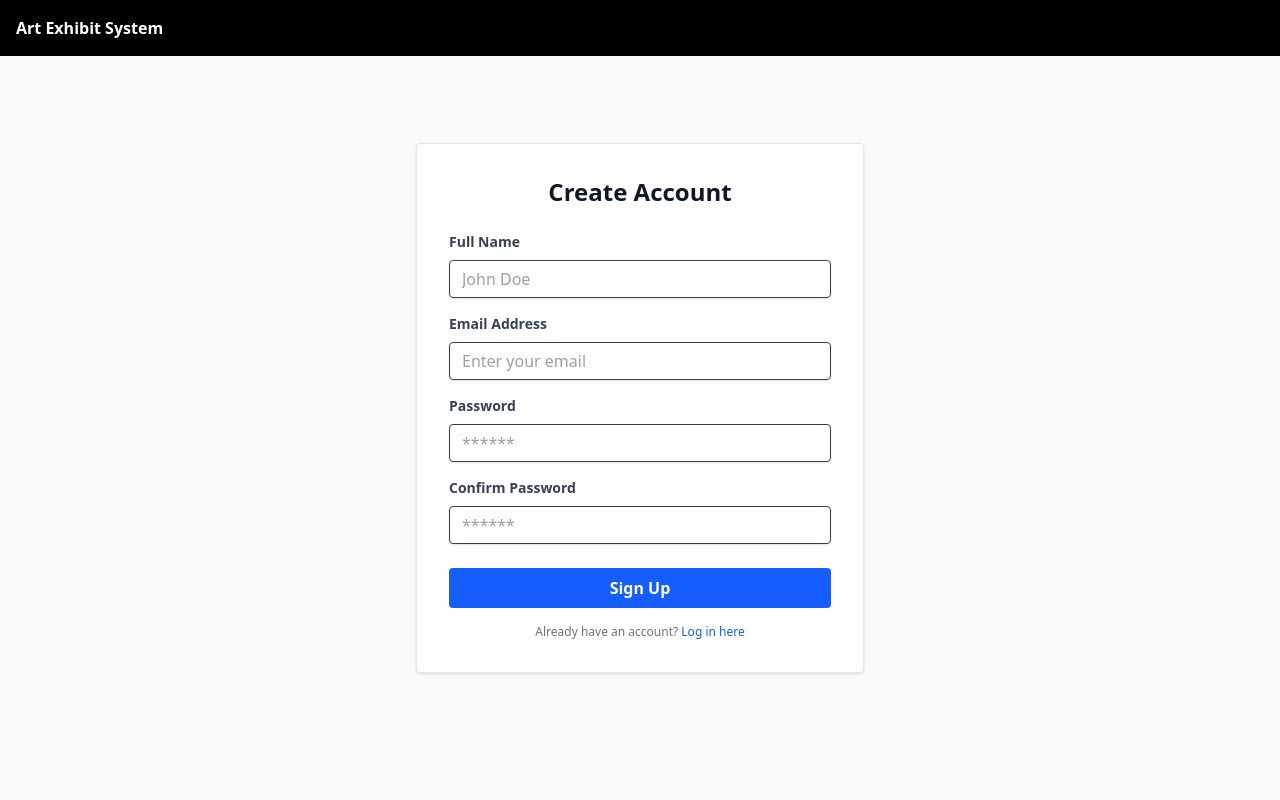
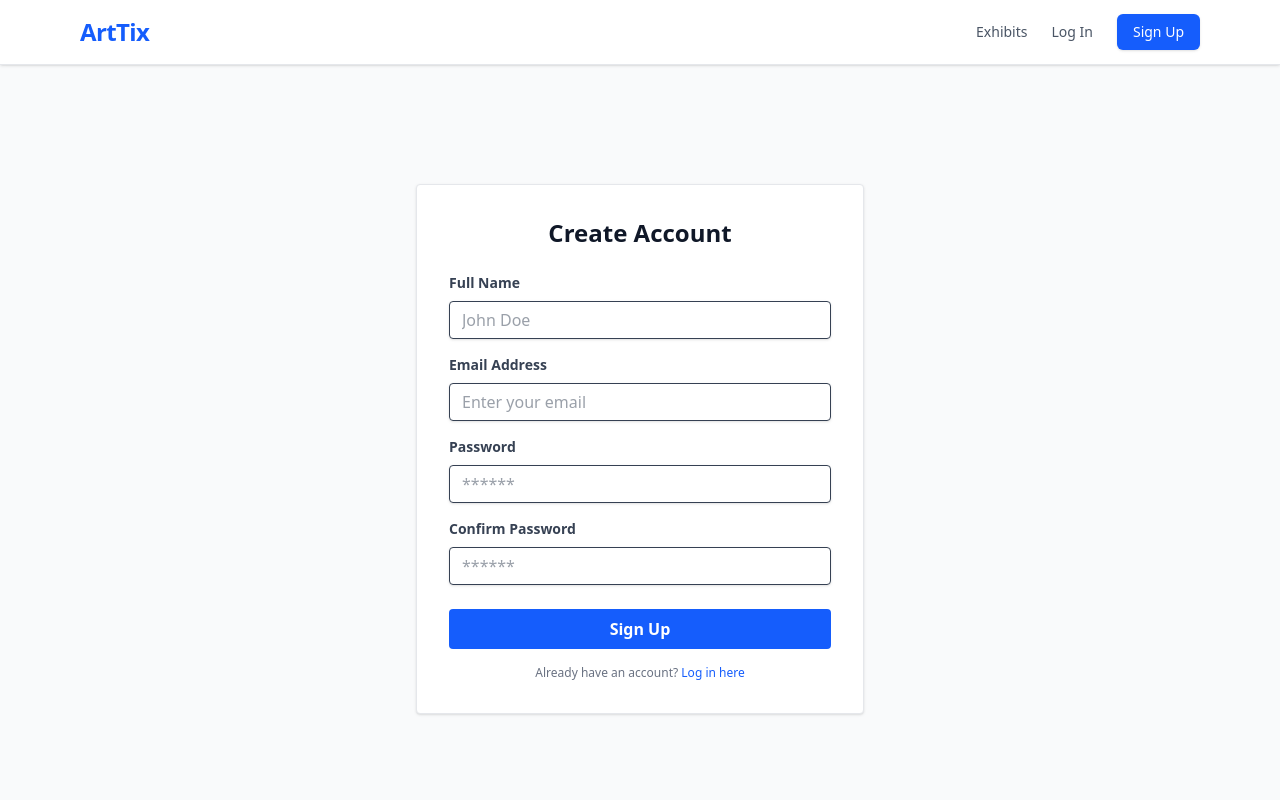
Before and after one commit to EMCSquare12/art-exhibit-system, a React (Vite) app in the folder frontend/: page /register in a window 1280 px wide. Shown: the top 800 px of the page. Built offline with nearby package versions, Linux system fonts and the light colour scheme; no server answers.

Commit message:
Feat: added ExhibitCard

```diff
--- a/frontend/src/App.jsx
+++ b/frontend/src/App.jsx
@@ -1,4 +1,7 @@
 import { BrowserRouter as Router, Routes, Route } from 'react-router-dom';
+
+// Import Navbar
+import Navbar from './components/Navbar';
 
 // Import Pages
 import Home from './pages/Home';
@@ -10,28 +13,24 @@ import MyTickets from './pages/MyTickets';
 function App() {
   return (
     <Router>
-      {/* A temporary navbar placeholder */}
-      <nav className="bg-black text-white p-4">
-        <div className="container mx-auto font-bold">Art Exhibit System</div>
-      </nav>
+      <div className="flex flex-col min-h-screen">
+        <Navbar />
 
-      {/* Main Content Container */}
-      <main className="container mx-auto min-h-screen">
+        <main className="flex-grow container mx-auto max-w-6xl px-4 py-8">
           <Routes>
             <Route path="/" element={<Home />} />
             <Route path="/login" element={<Login />} />
             <Route path="/register" element={<Register />} />
-          {/* The ":id" is a dynamic parameter for the specific exhibit */}
             <Route path="/exhibit/:id" element={<ExhibitDetails />} />
             {/* We will protect this route later */}
             <Route path="/my-tickets" element={<MyTickets />} />
           </Routes>
         </main>
 
-      {/* Temporary Footer */}
-      <footer className="bg-gray-200 text-center p-4 mt-10">
-        © 2026 Art Exhibit System
+        <footer className="bg-gray-100 text-center p-6 text-gray-500 text-sm">
+           © {new Date().getFullYear()} ArtTix Exhibit System. All rights reserved.
         </footer>
+      </div>
     </Router>
   );
 }
--- /dev/null
+++ b/frontend/src/components/ExhibitCard.jsx
@@ -0,0 +1,52 @@
+import { Link } from 'react-router-dom';
+
+const ExhibitCard = ({ exhibit }) => {
+  const formatDate = (dateString) => {
+    const options = { year: 'numeric', month: 'long', day: 'numeric' };
+    return new Date(dateString).toLocaleDateString(undefined, options);
+  };
+
+  return (
+    <div className="bg-white border border-gray-200 rounded-2xl overflow-hidden shadow-sm hover:shadow-md transition-all duration-300 flex flex-col h-full">
+      <div className="h-52 overflow-hidden relative bg-gray-100 group">
+         <img
+           src={exhibit.imageUrl}
+           alt={exhibit.title}
+           className="w-full h-full object-cover transition-transform duration-500 group-hover:scale-105"
+           onError={(e) => {e.target.src = 'https://via.placeholder.com/600x400?text=No+Image'}}
+         />
+         <div className="absolute top-4 right-4 bg-white/90 backdrop-blur-sm px-3 py-1 rounded-full text-sm font-bold shadow-sm text-gray-800">
+            {exhibit.price === 0 ? 'Free Entry' : `$${exhibit.price}`}
+         </div>
+      </div>
+
+      <div className="p-6 flex flex-col flex-grow">
+        <div className="mb-4">
+            <p className="text-sm font-semibold text-blue-600 mb-1">{exhibit.artist}</p>
+            <h3 className="text-xl font-bold text-gray-900 line-clamp-2 leading-tight">{exhibit.title}</h3>
+        </div>
+
+        <p className="text-gray-600 text-sm mb-6 line-clamp-3 flex-grow">
+            {exhibit.description}
+        </p>
+
+
+        <div className="border-t border-gray-100 pt-4 mt-auto">
+            <p className="text-sm text-gray-500 mb-4">
+              <span className="block text-xs uppercase tracking-wide text-gray-400 font-semibold">Open Until</span>
+               {formatDate(exhibit.endDate)}
+            </p>
+
+            <Link
+              to={`/exhibit/${exhibit._id}`}
+              className="block w-full text-center bg-gray-900 text-white font-medium py-3 rounded-xl hover:bg-gray-800 transition-colors"
+            >
+              View Details & Book
+            </Link>
+        </div>
+      </div>
+    </div>
+  );
+};
+
+export default ExhibitCard;
--- /dev/null
+++ b/frontend/src/components/Navbar.jsx
@@ -0,0 +1,73 @@
+import { Link, useNavigate } from 'react-router-dom';
+import { useAuth } from '../context/AuthContext';
+import { FaUserCircle, FaTicketAlt, FaSignOutAlt } from 'react-icons/fa';
+
+const Navbar = () => {
+  const { user, logout } = useAuth();
+  const navigate = useNavigate();
+
+  const handleLogout = () => {
+    logout();
+    navigate('/');
+  };
+
+  return (
+    <nav className="bg-white border-b border-gray-200 shadow-sm sticky top-0 z-10">
+      <div className="container mx-auto px-4 max-w-6xl h-16 flex items-center justify-between">
+        <Link to="/" className="flex items-center gap-2">
+          <span className="text-2xl font-black text-blue-600 tracking-tight">ArtTix</span>
+        </Link>
+
+        <div className="flex items-center gap-6 font-medium text-sm">
+          <Link to="/" className="text-gray-600 hover:text-blue-600 transition">
+            Exhibits
+          </Link>
+
+          {user ? (
+            <>
+              <Link
+                to="/my-tickets"
+                className="flex items-center gap-1 text-gray-600 hover:text-blue-600 transition"
+              >
+                <FaTicketAlt />
+                <span>My Tickets</span>
+              </Link>
+
+              <div className="flex items-center gap-4 pl-4 border-l border-gray-200">
+                <div className="flex items-center gap-2 text-gray-700">
+                   <FaUserCircle className="text-lg text-gray-400"/>
+                   <span className="hidden md:inline">{user.name.split(' ')[0]}</span> {/* Show first name */}
+                </div>
+                <button
+                  onClick={handleLogout}
+                  className="flex items-center gap-1 text-gray-500 hover:text-red-600 transition"
+                  title="Logout"
+                >
+                  <FaSignOutAlt />
+                  <span className="hidden md:inline">Logout</span>
+                </button>
+              </div>
+            </>
+          ) : (
+            <>
+              <Link
+                to="/login"
+                className="text-gray-600 hover:text-blue-600 transition"
+              >
+                Log In
+              </Link>
+              <Link
+                to="/register"
+                className="bg-blue-600 hover:bg-blue-700 text-white px-4 py-2 rounded-md transition shadow-sm"
+              >
+                Sign Up
+              </Link>
+            </>
+          )}
+        </div>
+      </div>
+    </nav>
+  );
+};
+
+export default Navbar;
```
Lines whose indentation alone changed are shown as unchanged.
